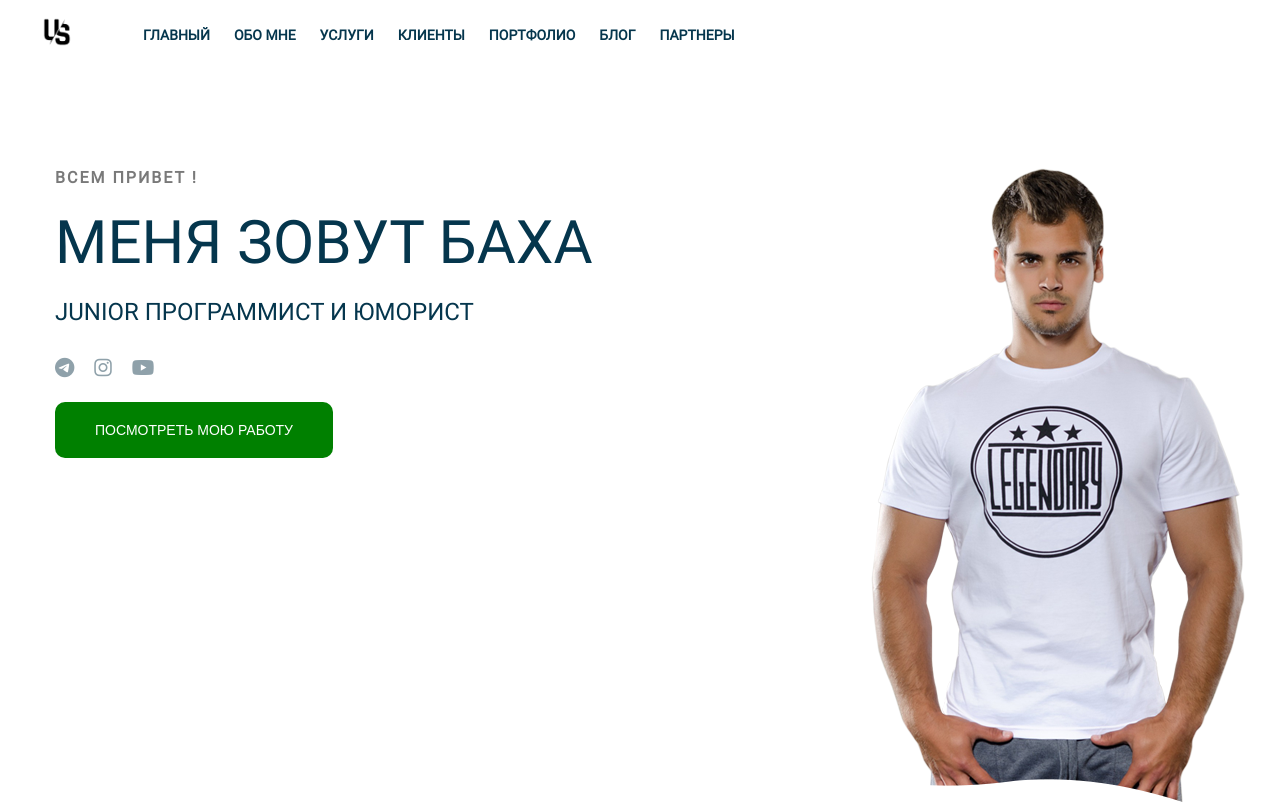
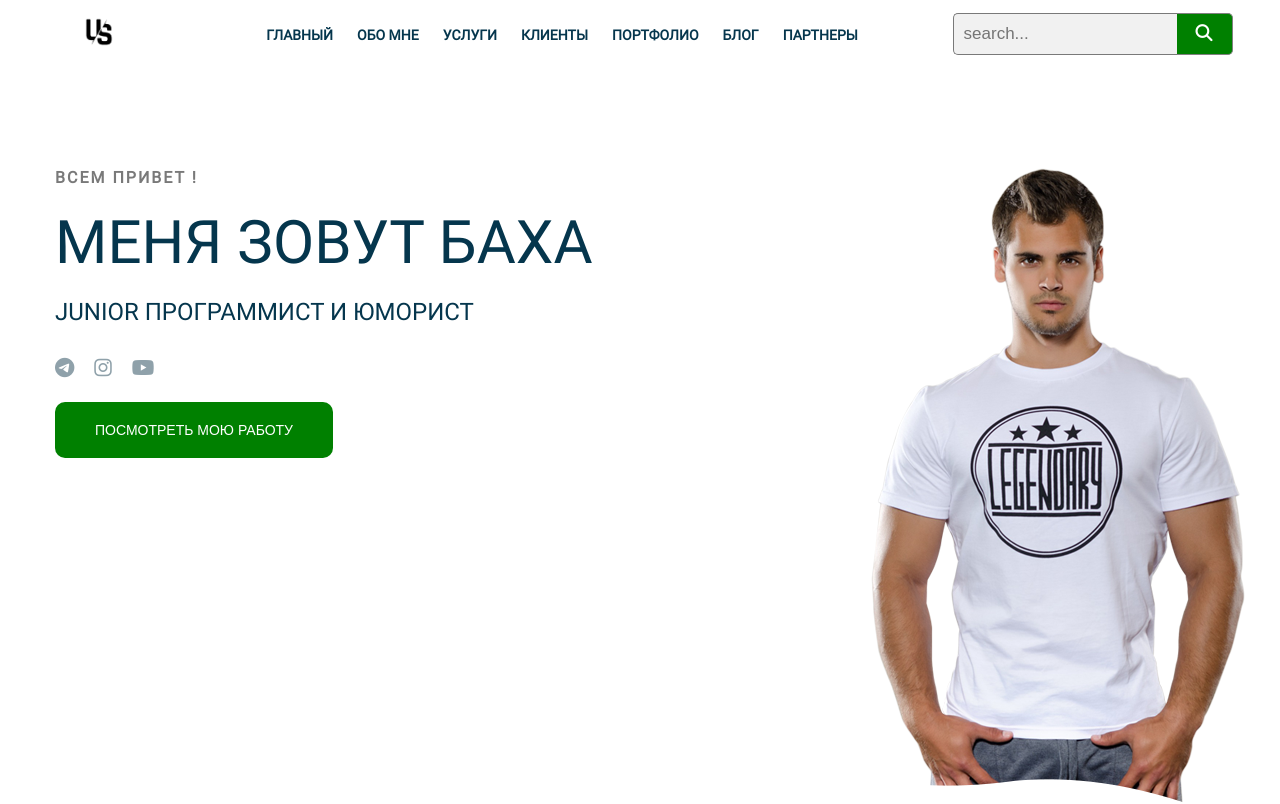
Before and after one commit to bahodir2611/Portfolio, a plain HTML site: page index.html in a window 1280 px wide. Shown: the top 804 px of the page. Drawn offline with Linux system fonts and the light colour scheme.

Commit message:
add search optimisation

```diff
--- a/index.html
+++ b/index.html
@@ -28,6 +28,12 @@
                     <li class="main-navigation__item"><a href="#">ПАРТНЕРЫ</a></li>
                 </ul>
             </nav>
+            <div class="search-section">
+                <form class="example" action="#">
+                    <input type="text" autocomplete="off" placeholder="search..." name="search">
+                    <button type="submit"><i class="fa fa-search"></i></button>
+                </form>
+            </div>
         </header>
     </div>
     <!-- /Header section -->
--- a/style/style.css
+++ b/style/style.css
@@ -50,11 +50,16 @@ body{
     padding: 0 25px;
 }
 
+.main-header{
+    display: flex;
+    align-items: center;
+    justify-content: space-around;
+}
 
 /* Main header styles */
 .main-header__brand{
     display: inline-block;
-    vertical-align: middle;
+     vertical-align: middle;
 }
 .main-header__brand img{
     width: 64px;
@@ -78,6 +83,43 @@ body{
 .main-navigation__item a:hover{
     color: #efb6df;
 }
+form.example input[type=text] {
+    padding: 10px;
+    font-size: 17px;
+    border: 1px solid #797979;
+    float: left;
+    width: 80%;
+    border-bottom-left-radius: 5px;
+    border-top-left-radius: 5px;
+    outline: none;
+    background: #f1f1f1;
+    border-right: none;
+  }
+  form.example button {
+    float: left;
+    width: 20%;
+    padding: 10px;
+    background: green;
+    color: white;
+    font-size: 17px;
+    border: 1px solid grey;
+    border-left: none; /* Prevent double borders */
+    cursor: pointer;
+    border-top-right-radius: 5px;
+    border-bottom-right-radius: 5px;
+    transition: 0.5s;
+  }
+
+  form.example button:hover {
+    background: red
+  }
+
+  /* Clear floats */
+  form.example::after {
+    content: "";
+    clear: both;
+    display: table;
+  }
 
 /* Main section */
 .main-section{
@@ -133,7 +175,7 @@ body{
     display: inline-block;
     text-align: center;
     padding: 5px 10px;
-    background-color: #ac9c9c;
+    background-color: #f1f1f1;
     border-radius: 5px;
 }
 .statistics__number{
```
